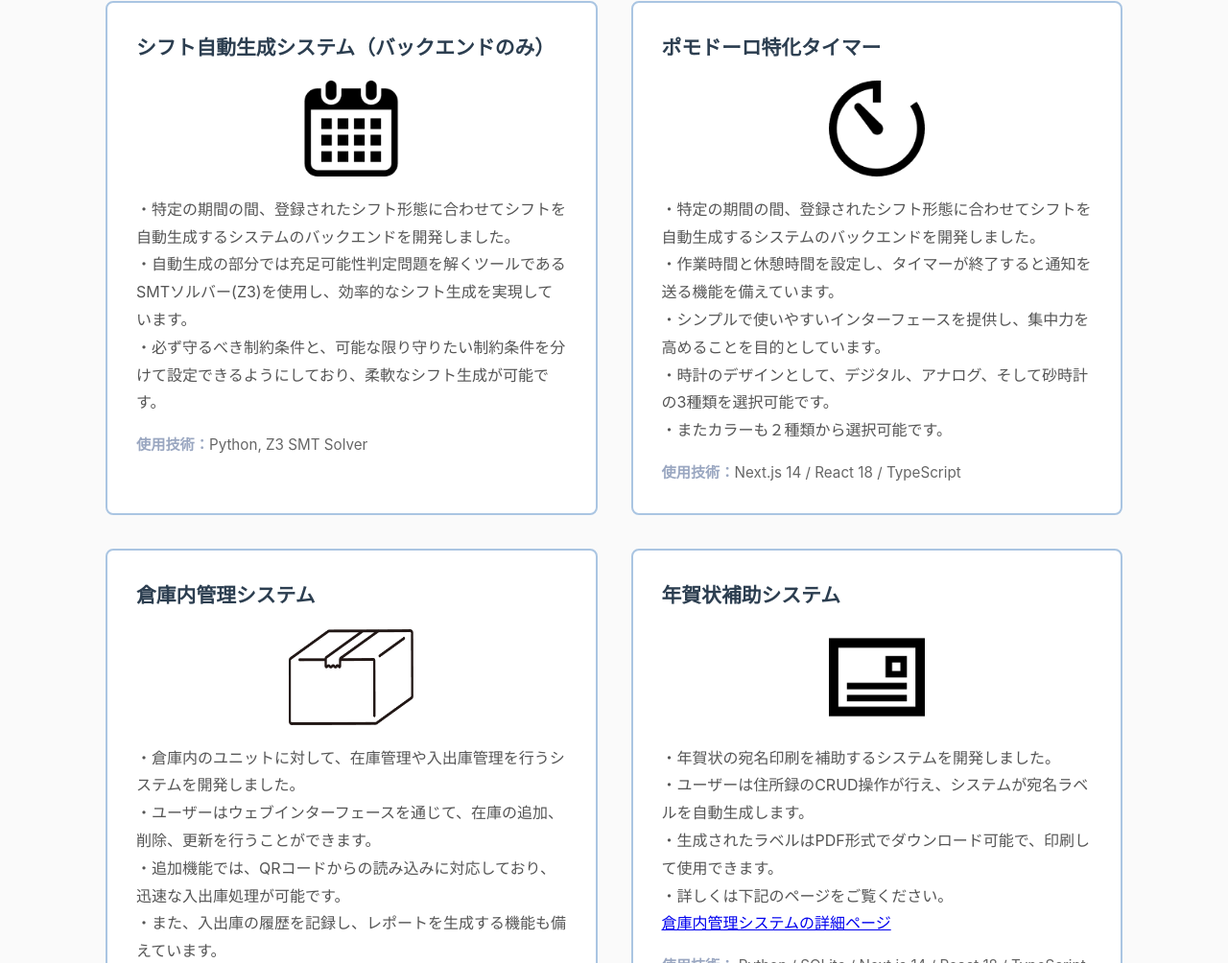
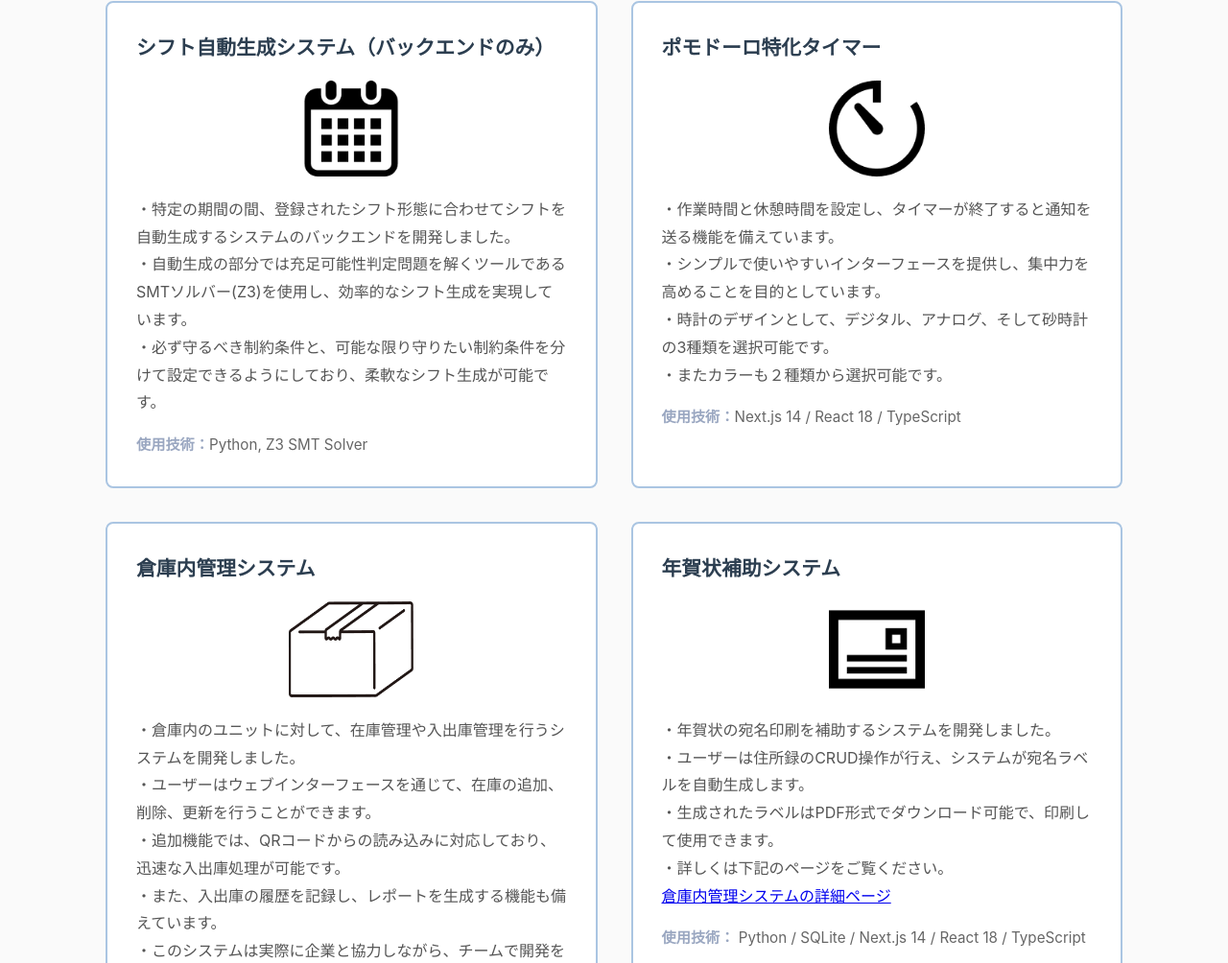
Before and after one commit to ko-shima-11/ko-shima-11.github.io, a plain HTML site: page index.html in a window 1280 px wide. Shown: the part 1229-2233 px from the top of the page at 96% size. Drawn offline with Linux system fonts and the light colour scheme.

Commit message:
edit index.html

```diff
--- a/index.html
+++ b/index.html
@@ -75,7 +75,6 @@
                     <h3>ポモドーロ特化タイマー</h3>
                     <img src="img/timer.png" class="skill-image">
                     <p class="project-description">
-                        ・特定の期間の間、登録されたシフト形態に合わせてシフトを自動生成するシステムのバックエンドを開発しました。<br>
                         ・作業時間と休憩時間を設定し、タイマーが終了すると通知を送る機能を備えています。<br>
                         ・シンプルで使いやすいインターフェースを提供し、集中力を高めることを目的としています。<br>
                         ・時計のデザインとして、デジタル、アナログ、そして砂時計の3種類を選択可能です。<br>
```
